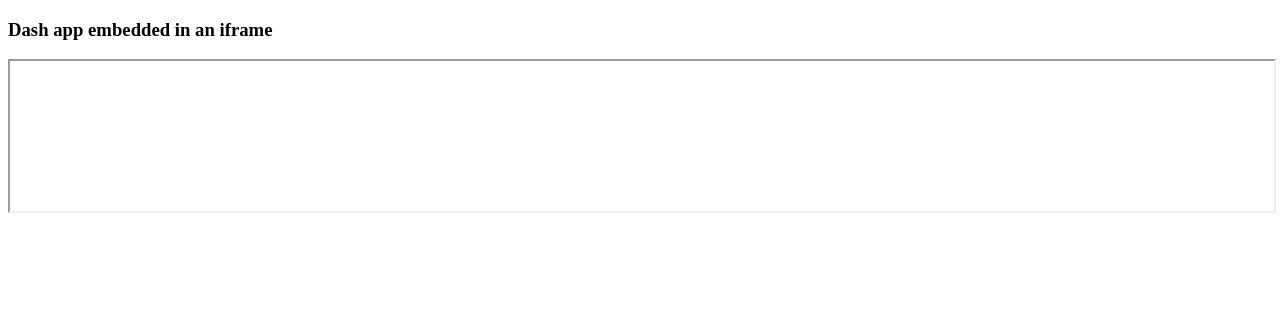
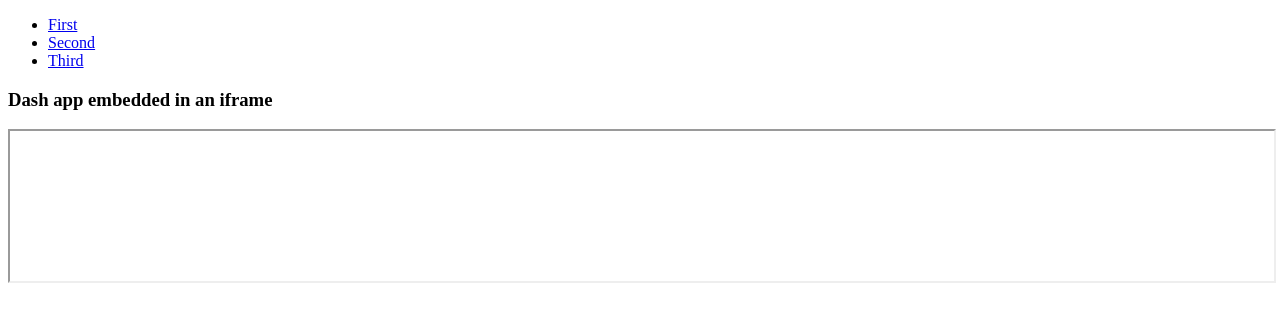
Before and after one commit to lucassus/flask-react-dash-spike, a React (Vite) app in the folder frontend/: page /third in a window 1280 px wide. Shown: the top 322 px of the page. Built offline with nearby package versions, Linux system fonts and the light colour scheme.

Commit message:
Add layout component

```diff
--- /dev/null
+++ b/frontend/src/Layout.tsx
@@ -0,0 +1,20 @@
+import React from "react";
+import { Link, Outlet } from "react-router-dom";
+
+export const Layout: React.FunctionComponent = () => (
+  <div>
+    <ul>
+      <li>
+        <Link to="/">First</Link>
+      </li>
+      <li>
+        <Link to="/second">Second</Link>
+      </li>
+      <li>
+        <Link to="/third">Third</Link>
+      </li>
+    </ul>
+
+    <Outlet />
+  </div>
+);
--- a/frontend/src/pages/FirstPage.tsx
+++ b/frontend/src/pages/FirstPage.tsx
@@ -1,24 +1,10 @@
 import React, { useState } from "react";
-import { Link } from "react-router-dom";
 
 export const FirstPage: React.FunctionComponent = () => {
   const [count, setCount] = useState(0);
 
-  // TODO: Simplify these routes, must be embedded in the router provider...
   return (
     <div>
-      <ul>
-        <li>
-          <Link to="/">First</Link>
-        </li>
-        <li>
-          <Link to="/second">Second</Link>
-        </li>
-        <li>
-          <Link to="/third">Third</Link>
-        </li>
-      </ul>
-
       <h1>First</h1>
       <button onClick={() => setCount((count) => count + 1)}>
         Counter {count}
--- a/frontend/src/pages/SecondPage.tsx
+++ b/frontend/src/pages/SecondPage.tsx
@@ -1,5 +1,4 @@
 import React, { useEffect, useState } from "react";
-import { Link } from "react-router-dom";
 
 export const SecondPage: React.FunctionComponent = () => {
   const [message, setMessage] = useState("...");
@@ -12,15 +11,6 @@
 
   return (
     <div>
-      <ul>
-        <li>
-          <Link to="/">First</Link>
-        </li>
-        <li>
-          <Link to="/second">Second</Link>
-        </li>
-      </ul>
-
       <h1>message from the server: {message}</h1>
     </div>
   );
--- a/frontend/src/pages/ThirdPage.tsx
+++ b/frontend/src/pages/ThirdPage.tsx
@@ -1,10 +1,8 @@
 import React from "react";
 
-export const ThirdPage: React.FunctionComponent = () => {
-  return (
-    <div>
-      <h3>Dash app embedded in an iframe</h3>
-      <iframe src="/dash" width="100%" />
-    </div>
-  );
-};
+export const ThirdPage: React.FunctionComponent = () => (
+  <div>
+    <h3>Dash app embedded in an iframe</h3>
+    <iframe src="/dash" width="100%" />
+  </div>
+);
```
Also changed, not shown: frontend/src/main.tsx (+9 -2 lines).
